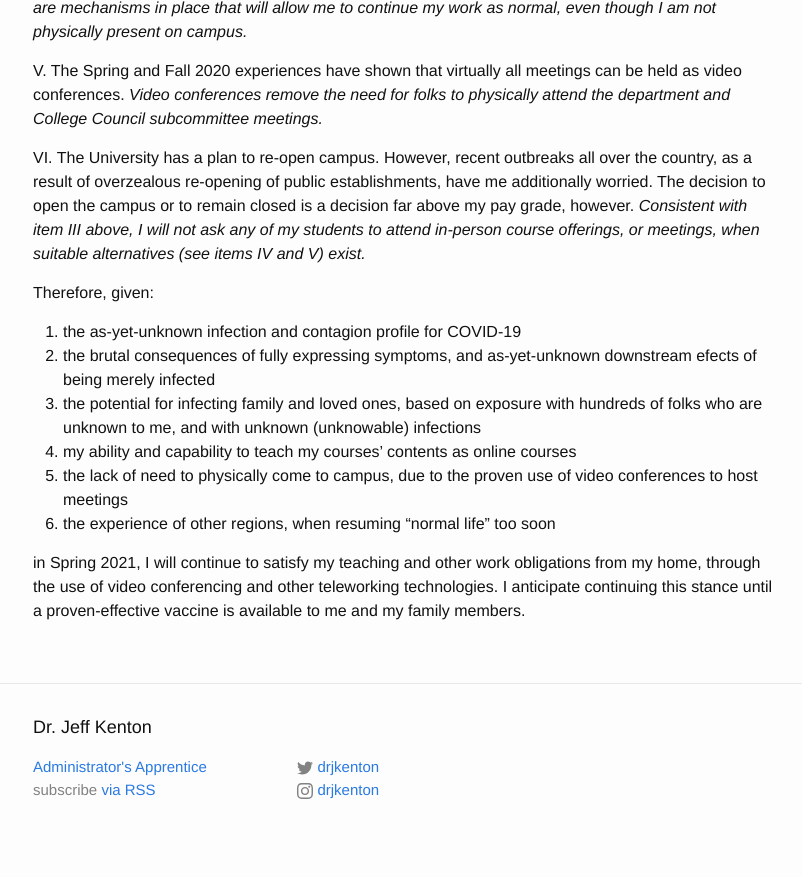
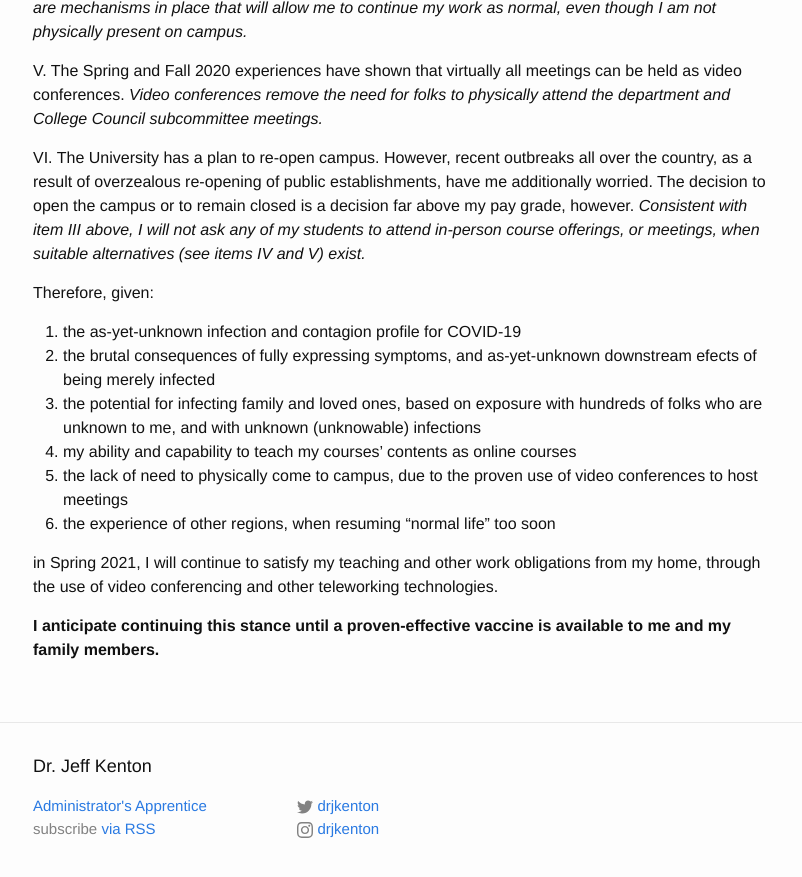
Before and after one commit to jkenton/drkenton, a Jekyll site: the page built from COVID-19.md, in a window 1280 px wide and 900 px high, scrolled down 939 px. Shown: the top 877 px of the window, without its empty margins (237-1039 px from the left). Built offline with Jekyll 4.4.1, drawn with Linux system fonts in a browser that asks for light colours.

```diff
--- a/COVID-19.md
+++ b/COVID-19.md
@@ -32,4 +32,6 @@ Therefore, given:
 5. the lack of need to physically come to campus, due to the proven use of video conferences to host meetings
 6. the experience of other regions, when resuming "normal life" too soon
 
-in Spring 2021, I will continue to satisfy my teaching and other work obligations from my home, through the use of video conferencing and other teleworking technologies. I anticipate continuing this stance until a proven-effective vaccine is available to me and my family members.
+in Spring 2021, I will continue to satisfy my teaching and other work obligations from my home, through the use of video conferencing and other teleworking technologies.
+
+<b>I anticipate continuing this stance until a proven-effective vaccine is available to me and my family members.</b>
```
